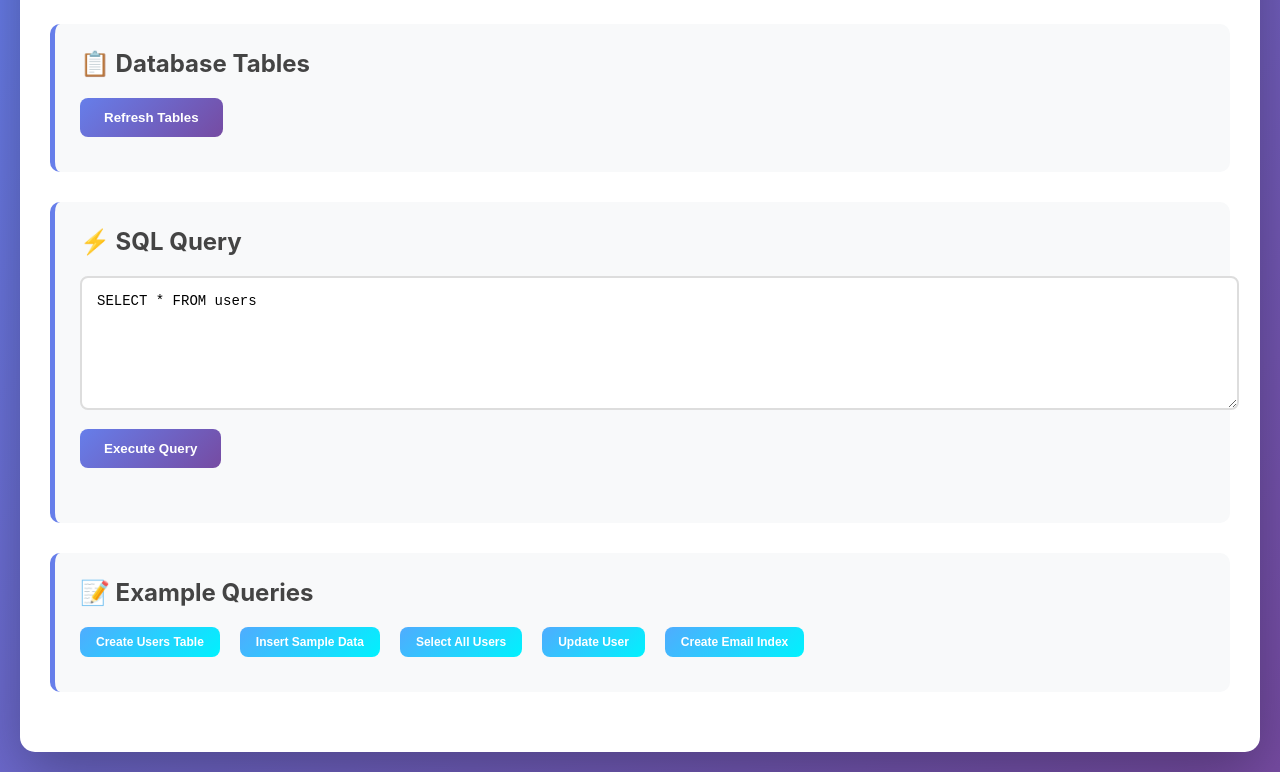
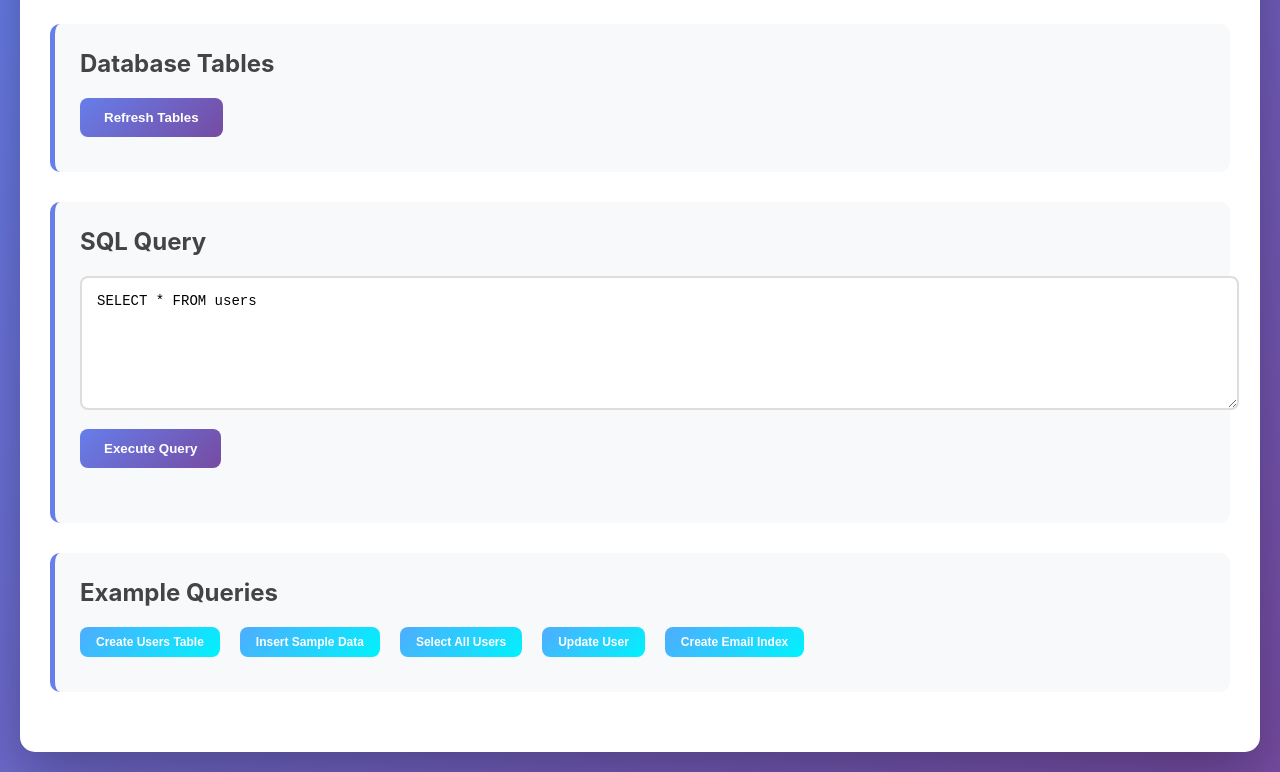
Before and after one commit to AdeyaOduor/Python_SQL, a plain HTML site: page index.html in a window 1280 px wide. Shown: the part 126-898 px from the top of the page. Drawn offline with Linux system fonts and the light colour scheme; no server answers.

Commit message:
updated index.html

```diff
--- a/index.html
+++ b/index.html
@@ -6,23 +6,23 @@
 </head>
 <body>
     <div class="container">
-        <h1>📊 Simple RDBMS Web Interface</h1>
+        <h1> Simple RDBMS Web Interface</h1>
 
         <div class="section">
-            <h2>📋 Database Tables</h2>
+            <h2> Database Tables</h2>
             <div id="tables-list"></div>
             <button onclick="loadTables()">Refresh Tables</button>
         </div>
 
         <div class="section">
-            <h2>⚡ SQL Query</h2>
+            <h2> SQL Query</h2>
             <textarea id="sql-query" placeholder="Enter SQL query here...">SELECT * FROM users</textarea>
             <button onclick="executeQuery()">Execute Query</button>
             <div id="query-results"></div>
         </div>
 
         <div class="section">
-            <h2>📝 Example Queries</h2>
+            <h2> Example Queries</h2>
             <div class="examples">
                 <button onclick="setQuery('CREATE TABLE users (id INTEGER PRIMARY KEY, name TEXT NOT NULL, email TEXT UNIQUE, age INTEGER)')">Create Users Table</button>
                 <button onclick="setQuery("INSERT INTO users VALUES (1, 'Alice', 'alice@example.com', 25)")">Insert Sample Data</button>
```
